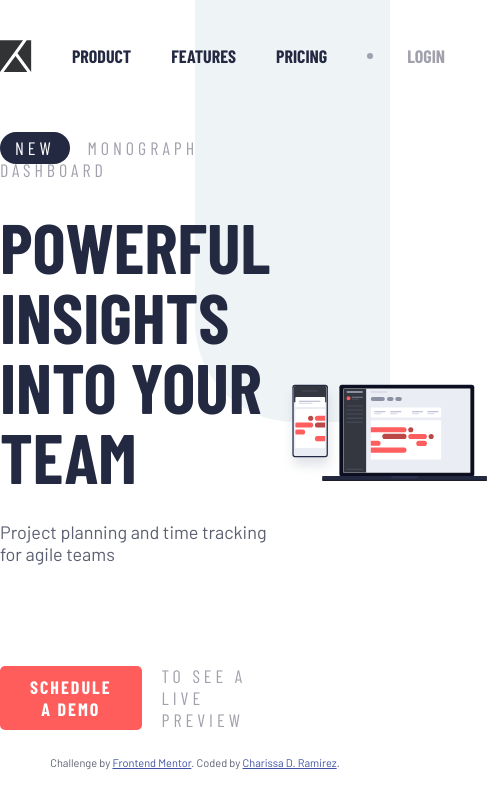
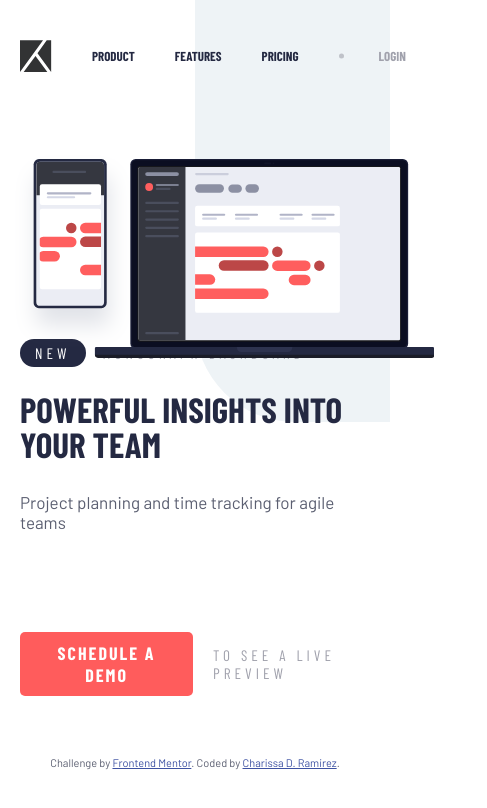
Before and after one commit to chawissa/project-tracking, a plain HTML site: page index.html in a window 390 px wide. Shown: the whole page, 487 px wide, since content can reach past the window. Drawn offline with nearby package versions, Linux system fonts and the light colour scheme.

Commit message:
Mobile layout

```diff
--- a/index.html
+++ b/index.html
@@ -34,7 +34,7 @@
     </nav>
 
     <main>
-      <div class="container">
+      <div class="container mobile-reverse">
         <div>
           <h3><span>New</span> Monograph Dashboard</h3>
           <h1>Powerful insights into your team</h1>
--- a/src/style.css
+++ b/src/style.css
@@ -55,7 +55,6 @@ h1 {
 h3 {
   color: var(--grayish-blue);
   font-weight: 400;
-  font-size: 1.8rem;
   letter-spacing: 0.4rem;
 }
 
@@ -73,6 +72,7 @@ img {
 
 p {
   color: var(--dark-grayish-blue);
+  font-size: 2rem;
 }
 
 button {
@@ -91,6 +91,7 @@ button {
   display: flex;
   align-items: center;
   justify-content: space-between;
+  padding: 0 2rem;
   margin: 0 auto;
   max-width: 100%;
   width: 120rem;
@@ -132,9 +133,10 @@ ul li.login::before {
   top: 50%;
   left: 0;
   transform: translate(-4rem, -50%);
+  opacity: 0.6;
   border-radius: 10rem;
-  height: 0.6rem;
-  width: 0.6rem;
+  height: 0.5rem;
+  width: 0.5rem;
 }
 
 ul li a {
@@ -164,3 +166,25 @@ main {
 .attribution a {
   color: hsl(228, 45%, 44%);
 }
+
+@media screen and (max-width: 768px) {
+  body {
+    font-size: 1.3rem;
+  }
+
+  h1 {
+    font-size: 3.5rem;
+  }
+
+  p {
+    font-size: 1.7rem;
+  }
+
+  .mobile-reverse {
+    flex-direction: column-reverse;
+  }
+
+  .image {
+    transform: scale(1.2) translateX(7%);
+  }
+}
```
